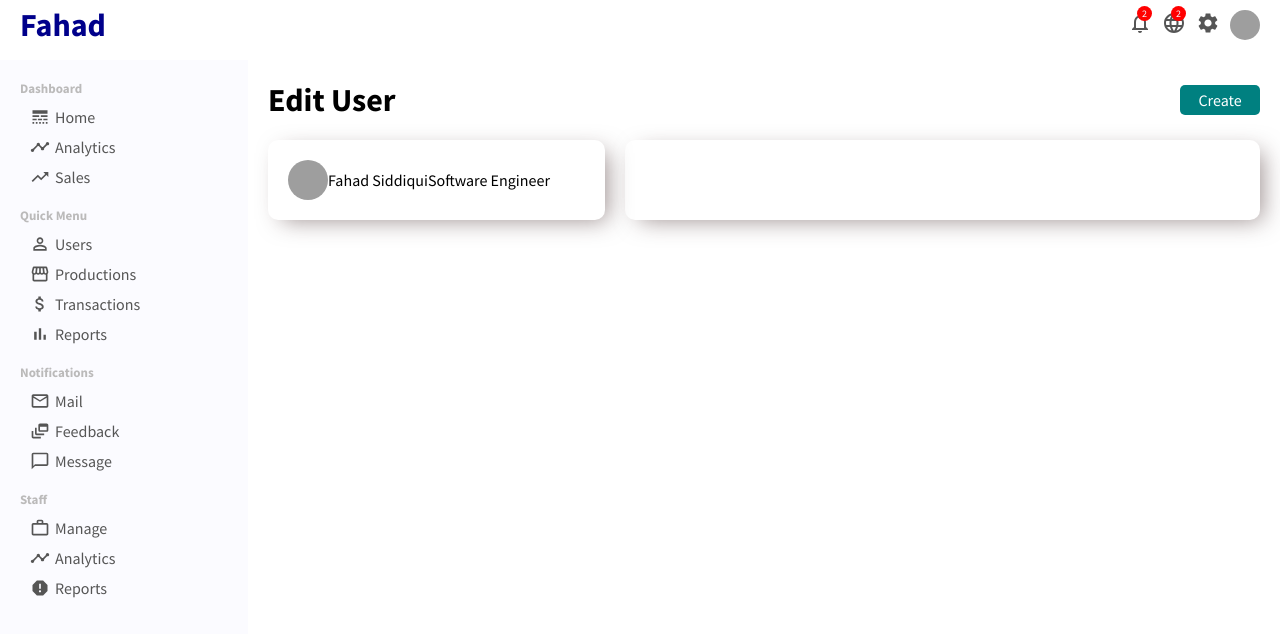
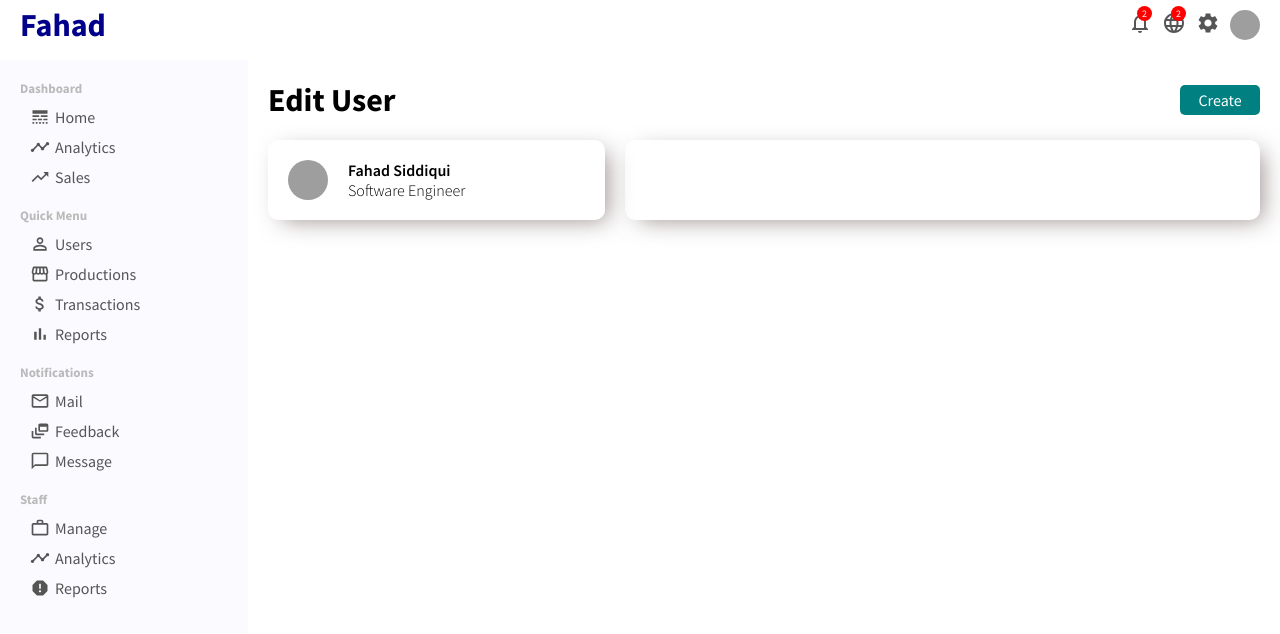
Before and after one commit to fahadsidd107/React-Admin-Panel, a React (Create React App) app: page /user/1 in a window 1280 px wide. Shown: the top 634 px of the page. Built offline with nearby package versions, Linux system fonts and the light colour scheme; grey boxes are pictures that could not be loaded.

Commit message:
work complete

```diff
--- a/src/pages/user/User.css
+++ b/src/pages/user/User.css
@@ -51,3 +51,17 @@
     border-radius: 50%;
     object-fit: cover;
 }
+
+.userShowTopTitle{
+    display: flex;
+    flex-direction: column;
+    margin-left: 20px;
+}
+
+.userShowTopTitleName{
+font-weight: 600;
+}
+
+.userShowTopTitleJob{
+font-weight: 300;
+}
--- a/src/pages/user/User.jsx
+++ b/src/pages/user/User.jsx
@@ -19,7 +19,9 @@
         </div>
           </div>
           <div className="userShowBottom">
+<div className="userShowTitle">
 
+</div>
           </div>
         </div>
         <div className="userUpdate"></div>
```
